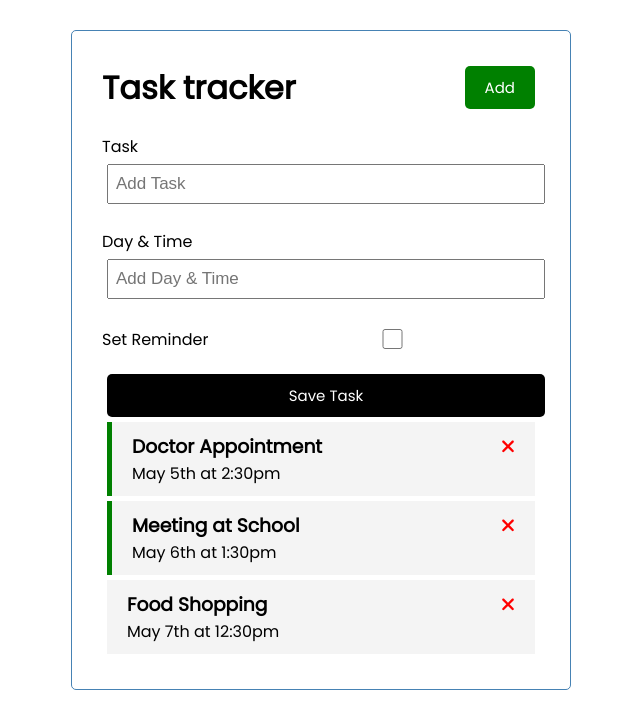
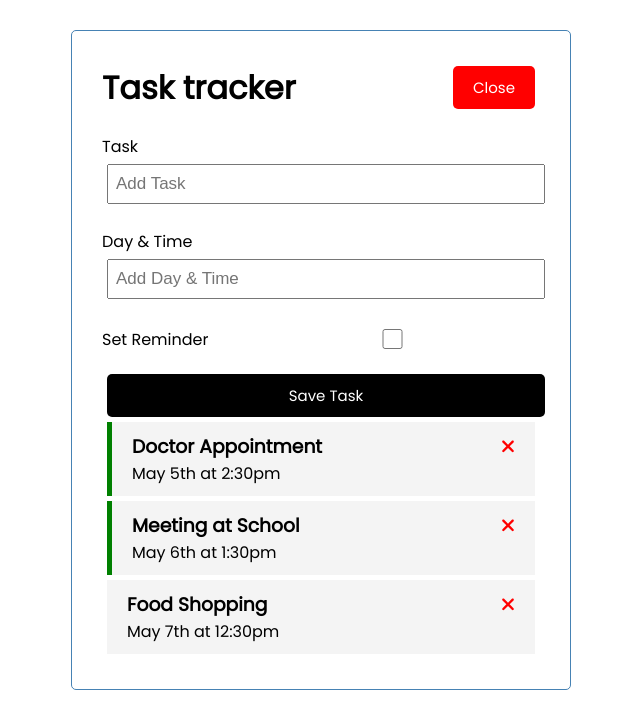
Before and after one commit to GiacoboniConstanza/agular-task-tracker, an Angular app: page / in a window 1280 px wide. Both pictures are taken after a click on the button "Add". Shown: the top 728 px of the page, without its empty margins (319-959 px from the left). Built offline with nearby package versions, Linux system fonts and the light colour scheme; data requests are answered from the project's data file.

Commit message:
show add task

```diff
--- a/src/app/components/add-task/add-task.component.html
+++ b/src/app/components/add-task/add-task.component.html
@@ -1,4 +1,4 @@
-<form class="add-form" (ngSubmit)="onSubmit">
+<form *ngIf="showAddTask" class="add-form" (ngSubmit)="onSubmit">
     <div class="form-control">
         <label for="text">Task</label>
         <input type="text" name="text" [(ngModel)]="text" id="text" placeholder="Add Task" />
--- a/src/app/components/add-task/add-task.component.ts
+++ b/src/app/components/add-task/add-task.component.ts
@@ -1,5 +1,7 @@
 import { Component, OnInit, Output, EventEmitter } from '@angular/core';
 import { Task } from 'src/app/Task';
+import { UiService } from 'src/app/services/ui.service';
+import { Subscription } from 'rxjs';
 
 @Component({
   selector: 'app-add-task',
@@ -11,8 +13,13 @@
   text: string = "";
   day: string = "";
   reminder: boolean = false;
+  showAddTask: boolean = false;
+  subscription: Subscription;
 
-  constructor() { }
+
+  constructor(private uiService: UiService) {
+    this.subscription = this.uiService.onToggle().subscribe((value) => (this.showAddTask = value));
+   }
 
   ngOnInit(): void {
   }
--- a/src/app/components/header/header.component.html
+++ b/src/app/components/header/header.component.html
@@ -1,8 +1,8 @@
 <header>
     <h1>{{ title }}</h1>
     <app-button
-        color="green"
-        text="Add"
+        color="{{showAddTask ? 'red' : 'green'}}"
+        text="{{showAddTask ? 'Close' : 'Add'}}"
         (btnClick)="toggleAddTask()"
     ></app-button>
 </header>
--- a/src/app/components/header/header.component.ts
+++ b/src/app/components/header/header.component.ts
@@ -1,4 +1,6 @@
 import { Component, OnInit } from '@angular/core';
+import { UiService } from 'src/app/services/ui.service';
+import { Subscription } from 'rxjs';
 
 @Component({
   selector: 'app-header',
@@ -7,12 +9,17 @@
 })
 export class HeaderComponent implements OnInit {
   title: string = 'Task tracker';
+  showAddTask: boolean = false;
+  subscription: Subscription;
 
-  constructor() { }
+  constructor (private uiService: UiService){
+    this.subscription = this.uiService.onToggle().subscribe((value) => (this.showAddTask = value));
+   }
 
   ngOnInit(): void {
   }
+
   toggleAddTask(){
-    console.log("toggle");
+    this.uiService.toggleAddTask();
   }
 }
--- /dev/null
+++ b/src/app/services/ui.service.ts
@@ -0,0 +1,21 @@
+import { Injectable } from '@angular/core';
+import { Observable, Subject } from 'rxjs';
+
+@Injectable({
+  providedIn: 'root'
+})
+export class UiService {
+  private showAddTask: boolean = false;
+  private subject = new Subject<any>();
+
+  constructor() { }
+
+  toggleAddTask(): void{
+    this.showAddTask = !this.showAddTask;
+    this.subject.next(this.showAddTask);
+  }
+
+  onToggle(): Observable<any> {
+    return this.subject.asObservable();
+  }
+}
```
Also changed, not shown: 1 other file (tests, documents, lock files or other folders).
